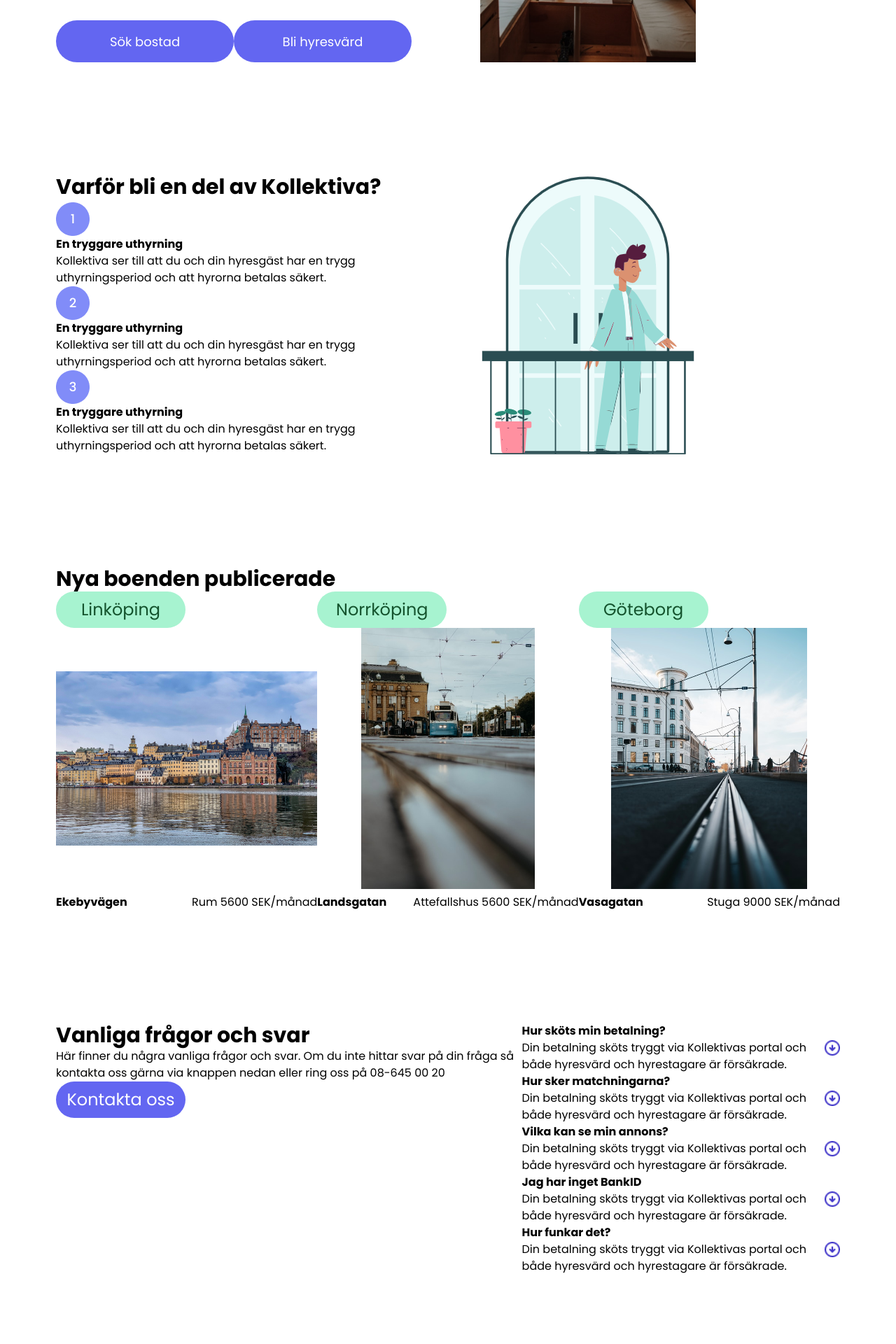
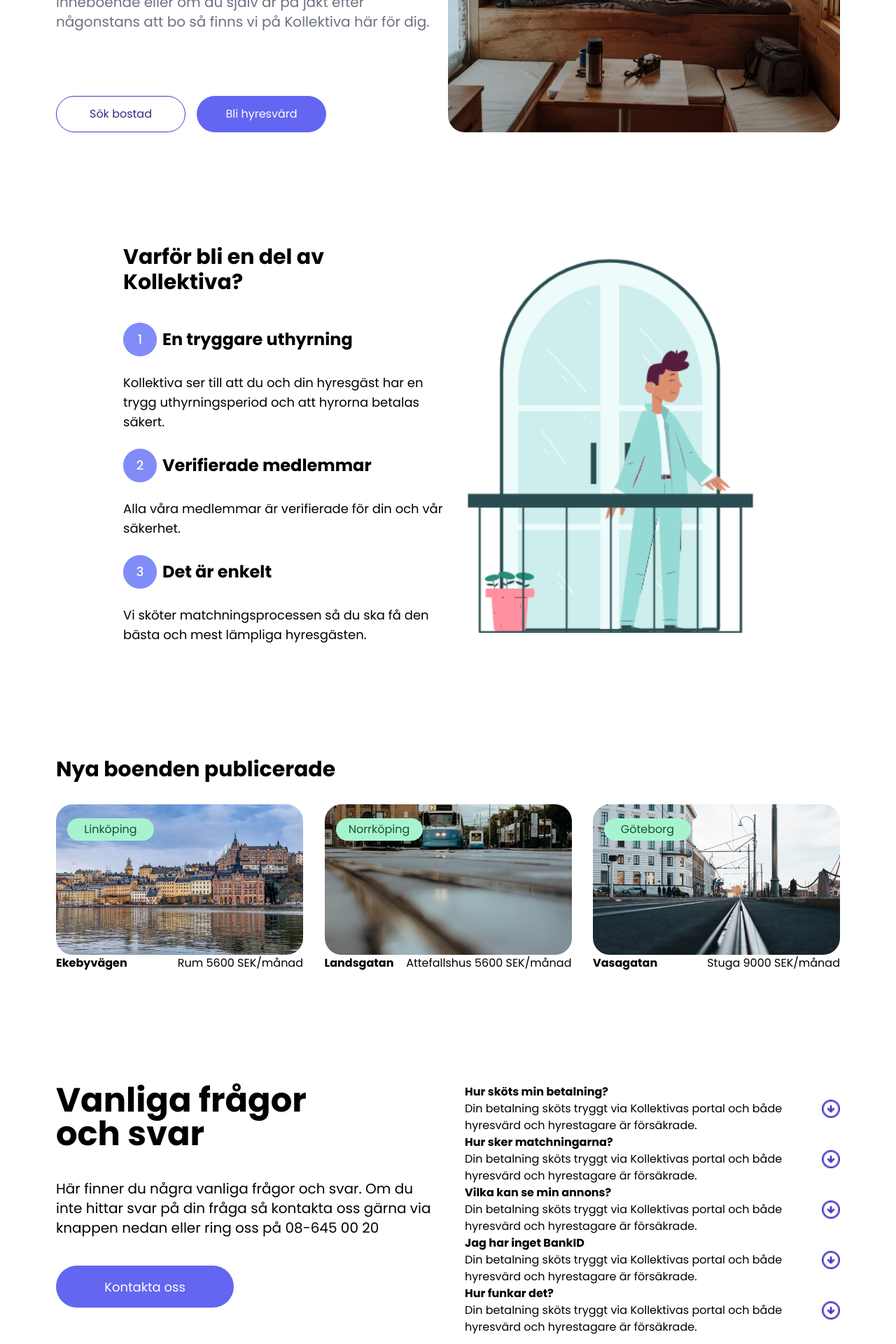
Before and after one commit to sofiaronnkvist/Kollektiva, a Next.js app: page / in a window 1280 px wide. Shown: the part 600-2520 px from the top of the page at 70% size. Built offline with nearby package versions, Linux system fonts and the light colour scheme.

Commit message:
Styling for landing page.

```diff
--- a/components/HeroBoenden.tsx
+++ b/components/HeroBoenden.tsx
@@ -2,30 +2,36 @@
 
 function HeroBoenden() {
     return(
-        <div className="p-20">
+        <div className="p-8 md:p-20">
             <div>
-                <h2 className="font-bold text-3xl">Nya boenden publicerade</h2>
+                <h2 className="font-bold text-3xl pb-8">Nya boenden publicerade</h2>
             </div>
-            <div className='flex'>
+            <div className='flex flex-col md:flex-row justify-between'>
                 <div>
-                <button className="h-[52px] w-[185px] rounded-full bg-emerald-200 text-[24px] text-green-900">Linköping</button>
-                    <Image src="/stockholm.jpeg" alt="Linköping" layout="intrinsic" objectFit="contain" width={400} height={400} />
+                <div className="flex max-h-[215px] max-w-[353px]">
+                    <img className="object-cover rounded-3xl" src="/stockholm.jpeg" alt="Linköping" />
+                    <button className="absolute translate-y-5 translate-x-4 h-[32px] w-[124px] rounded-full bg-emerald-200 text-[16px] text-green-900">Linköping</button>
+                </div>
                     <div className='flex justify-between'>
                         <h4 className='font-bold'>Ekebyvägen</h4>
                         <p>Rum 5600 SEK/månad</p>
                     </div>
                 </div>
                 <div>
-                <button className="h-[52px] w-[185px] rounded-full bg-emerald-200 text-[24px] text-green-900">Norrköping</button>
-                    <Image src="/norrkoping.jpeg" alt="Norrköping" layout="intrinsic" objectFit="contain" width={400} height={400} />
+                <div className="flex max-h-[215px] max-w-[353px]">
+                    <img className="object-cover rounded-3xl" src="/norrkoping.jpeg" alt="Norrköping" />
+                    <button className="absolute translate-y-5 translate-x-4 h-[32px] w-[124px] rounded-full bg-emerald-200 text-[16px] text-green-900">Norrköping</button>
+                </div>
                     <div className='flex justify-between'>
                         <h4 className='font-bold'>Landsgatan</h4>
                         <p>Attefallshus 5600 SEK/månad</p>
                     </div>
                 </div>
                 <div>
-                <button className="h-[52px] w-[185px] rounded-full bg-emerald-200 text-[24px] text-green-900">Göteborg</button>
-                    <Image src="/goteborg.jpeg" alt="Göteborg" layout="intrinsic" objectFit="contain" width={400} height={400} />
+                <div className="flex max-h-[215px] max-w-[353px]">
+                    <img className="object-cover rounded-3xl" src="/goteborg.jpeg" alt="Göteborg" />
+                    <button className="absolute translate-y-5 translate-x-4 h-[32px] w-[124px] rounded-full bg-emerald-200 text-[16px] text-green-900">Göteborg</button>
+                </div>
                     <div className='flex justify-between'>
                         <h4 className='font-bold'>Vasagatan</h4>
                         <p>Stuga 9000 SEK/månad</p>
--- a/components/HeroFaq.tsx
+++ b/components/HeroFaq.tsx
@@ -1,15 +1,15 @@
-import ButtonSm from "./Buttons/ButtonSm";
+import ButtonMd from "./Buttons/ButtonMd";
 import Image from 'next/image';
 
 function HeroFaq() {
     return(
-        <div className="flex p-20">
-            <div>
-                <h2 className="font-bold text-3xl">Vanliga frågor och svar</h2>
-                <p>Här finner du några vanliga frågor och svar. Om du inte hittar svar på din fråga så kontakta oss gärna via knappen nedan eller ring oss på 08-645 00 20</p>
-                <ButtonSm text="Kontakta oss"></ButtonSm>
+        <div className="flex flex-col gap-12 md:flex-row p-8 md:p-20">
+            <div className="flex flex-col md:w-1/2 gap-10">
+                <h2 className="font-bold text-5xl">Vanliga frågor<br/> och svar</h2>
+                <p className="text-xl">Här finner du några vanliga frågor och svar. Om du inte hittar svar på din fråga så kontakta oss gärna via knappen nedan eller ring oss på 08-645 00 20</p>
+                <ButtonMd text="Kontakta oss"></ButtonMd>
             </div>
-            <div>
+            <div className="md:w-1/2">
                 <ul>
                     <li>
                         <div className="flex">
--- a/components/HeroIndex.tsx
+++ b/components/HeroIndex.tsx
@@ -1,19 +1,23 @@
-import ButtonMd from "./Buttons/ButtonMd";
-import Image from 'next/image'
+import ButtonSm2 from "./Buttons/ButtonSm2";
+import ButtonSm from "./Buttons/ButtonSm";
 
 function HeroIndex() {
     return (
-    <div className="flex p-20">
-        <div className="flex flex-1 flex-col justify-between">
-            <h1 className="font-bold text-6xl">Hitta den bästa<br></br> lösningen för din boendesituation</h1>
+    <div className="flex flex-col-reverse lg:flex-row p-8 md:p-20">
+        <div className="flex lg:w-1/2 flex-col justify-between">
+            <h1 className="font-bold text-3xl lg:text-6xl">Hitta den bästa lösningen för din boendesituation</h1>
             <h3 className="text-xl text-gray-500">Oavsett om du vill hyra ut ditt boende, hitta en inneboende eller om du själv är på jakt efter någonstans att bo så finns vi på Kollektiva här för dig.</h3>
-            <div className="">
-                <ButtonMd text="Sök bostad"></ButtonMd>
-                <ButtonMd text="Bli hyresvärd"></ButtonMd>
+            <div className="flex gap-4">
+            <button className="h-[52px] w-[185px] rounded-full border border-indigo-700 text-[16px] text-indigo-900">
+                Sök bostad
+            </button>
+            <button className="h-[52px] w-[185px] rounded-full bg-indigo-500 text-[16px] text-white">
+                Bli hyresvärd
+            </button>
             </div>
         </div>
-        <div className="flex flex-1 w-50 h-50 rounded-3xl">
-            <Image src="/img1.jpeg" alt="Woman in a cabin" layout="intrinsic" objectFit="contain" width={400} height={400} />
+        <div className="flex lg:w-1/2 max-h-[500px]">
+            <img className="object-cover rounded-3xl" src="/img1.jpeg" alt="Woman in a cabin" />
         </div>
     </div>);
 }
--- a/components/HeroUsp.tsx
+++ b/components/HeroUsp.tsx
@@ -2,29 +2,35 @@
 
 function HeroUsp() {
     return (
-    <div className="flex p-20">
-        <div className="flex flex-1 flex-col justify-between">
-            <h2 className="font-bold text-3xl">Varför bli en del av Kollektiva?</h2>
+    <div className="flex flex-col-reverse md:flex-row justify-center items-center px-10 md:px-44 py-20">
+        <div className="flex flex-col justify-between md:w-1/2 gap-4">
+            <h2 className="font-bold text-3xl text-center md:text-left">Varför bli en del av Kollektiva?</h2>
             <ul>
                 <li>
+                    <div className='flex justify-left items-center gap-2 py-6'>
                     <img src="/Round1.png" />
-                    <h4 className="font-bold">En tryggare uthyrning</h4>
-                    <p>Kollektiva ser till att du och din hyresgäst har en trygg uthyrningsperiod och att hyrorna betalas säkert.</p>
+                    <h4 className="font-bold text-2xl">En tryggare uthyrning</h4>
+                    </div>
+                    <p className='text-lg'>Kollektiva ser till att du och din hyresgäst har en trygg uthyrningsperiod och att hyrorna betalas säkert.</p>
                 </li>
                 <li>
+                    <div className='flex justify-left items-center gap-2 py-6'>
                     <img src="/Round2.png" />
-                    <h4 className="font-bold">En tryggare uthyrning</h4>
-                    <p>Kollektiva ser till att du och din hyresgäst har en trygg uthyrningsperiod och att hyrorna betalas säkert.</p>
+                    <h4 className="font-bold text-2xl">Verifierade medlemmar</h4>
+                    </div>
+                    <p className='text-lg'>Alla våra medlemmar är verifierade för din och vår säkerhet.</p>
                 </li>
                 <li>
+                    <div className='flex justify-left items-center gap-2 py-6'>
                     <img src="/Round3.png" />
-                    <h4 className="font-bold">En tryggare uthyrning</h4>
-                    <p>Kollektiva ser till att du och din hyresgäst har en trygg uthyrningsperiod och att hyrorna betalas säkert.</p>
+                    <h4 className="font-bold text-2xl">Det är enkelt</h4>
+                    </div>
+                    <p className='text-lg'>Vi sköter matchningsprocessen så du ska få den bästa och mest lämpliga hyresgästen.</p>
                 </li>
             </ul>
         </div>
-        <div className="flex flex-1 w-50 h-50 rounded-3xl">
-            <Image src="/img2.png" alt="Cartoon man in window" layout="intrinsic" objectFit="contain" width={400} height={400} />
+        <div className="flex md:w-1/2 rounded-3xl justify-center">
+            <Image src="/img2.png" alt="Cartoon man in window" layout="intrinsic" objectFit="contain" width={445} height={538} />
         </div>
     </div>);
 }
--- a/pages/index.tsx
+++ b/pages/index.tsx
@@ -12,7 +12,7 @@
   return (
     <div>
       <Head>
-        <title>Create Next App</title>
+        <title>Kollektiva</title>
         <link rel="icon" href="/favicon.ico" />
       </Head>
       <nav className="mt-3 w-screen">
```
